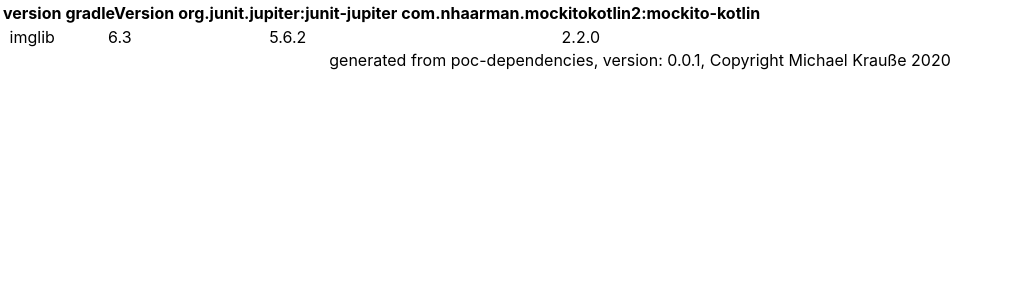
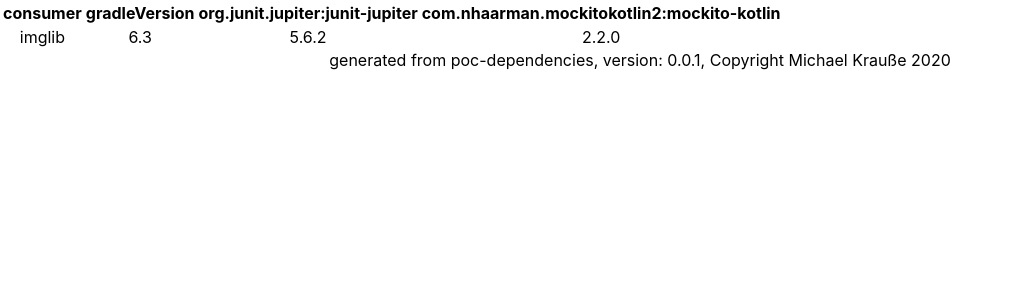
Before and after one commit to ehmkah/don-scannero, a React (Create React App) app in the folder poc_dependency_gui/: page / in a window 1280 px wide. Shown: the top 300 px of the page, without its empty margins (0-1010 px from the left). Built offline with nearby package versions, Linux system fonts and the light colour scheme.

Commit message:
load from file

```diff
--- a/poc_dependency_gui/src/Overview.js
+++ b/poc_dependency_gui/src/Overview.js
@@ -1,4 +1,6 @@
 import React from "react";
+
+import content from "./data/data.json"
 
 /**
  * Displays a simple overview for all artifacts.
@@ -9,36 +11,32 @@ class Overview extends React.Component {
         super(props);
         this.state = {
             keys: ["gradleVersion", "org.junit.jupiter:junit-jupiter", "com.nhaarman.mockitokotlin2:mockito-kotlin"],
-            "content": [
-                {
-                    "projectName": "imglib",
-                    "version": "1.4.0",
-                    "directDependencies": {
-                        "gradleVersion": "6.3",
-                        "org.junit.jupiter:junit-jupiter": "5.6.2",
-                        "com.nhaarman.mockitokotlin2:mockito-kotlin": "2.2.0"
-                    }
-                }
-            ]
+            "content": content.content
         };
 
     }
 
     renderConsumer(element, displayKeys) {
-      return displayKeys.map((keyValue) => <td>{element.directDependencies[keyValue]}</td>);
+        return displayKeys.map((keyValue) => <td>{element.directDependencies[keyValue]}</td>);
     }
 
     render() {
         const headline = this.state.keys.map((element) => <th>{element}</th>);
-        const content = this.state.content.map((element) => <tr><td>{element.projectName}</td>{this.renderConsumer(element, this.state.keys)}</tr>)
+        const content = this.state.content.map((element) => <tr>
+            <td>{element.projectName}</td>
+            {this.renderConsumer(element, this.state.keys)}</tr>)
         return (
             <div>
                 <table>
+                    <thead>
                     <tr>
-                        <th>version</th>
+                        <th>consumer</th>
                         {headline}
                     </tr>
-                    {content}
+                    </thead>
+                    <tbody>
+                        {content}
+                    </tbody>
                 </table>
                 <div>
                     generated from poc-dependencies, version: 0.0.1, Copyright Michael Krauße 2020
--- /dev/null
+++ b/poc_dependency_gui/src/data/data.json
@@ -0,0 +1,14 @@
+{
+  "description": "Overview for some testdata",
+  "content": [
+    {
+      "projectName": "imglib",
+      "version": "1.4.0",
+      "directDependencies": {
+        "gradleVersion": "6.3",
+        "org.junit.jupiter:junit-jupiter": "5.6.2",
+        "com.nhaarman.mockitokotlin2:mockito-kotlin": "2.2.0"
+      }
+    }
+  ]
+}
```
Also changed, not shown: 1 other file (tests, documents, lock files or other folders).
